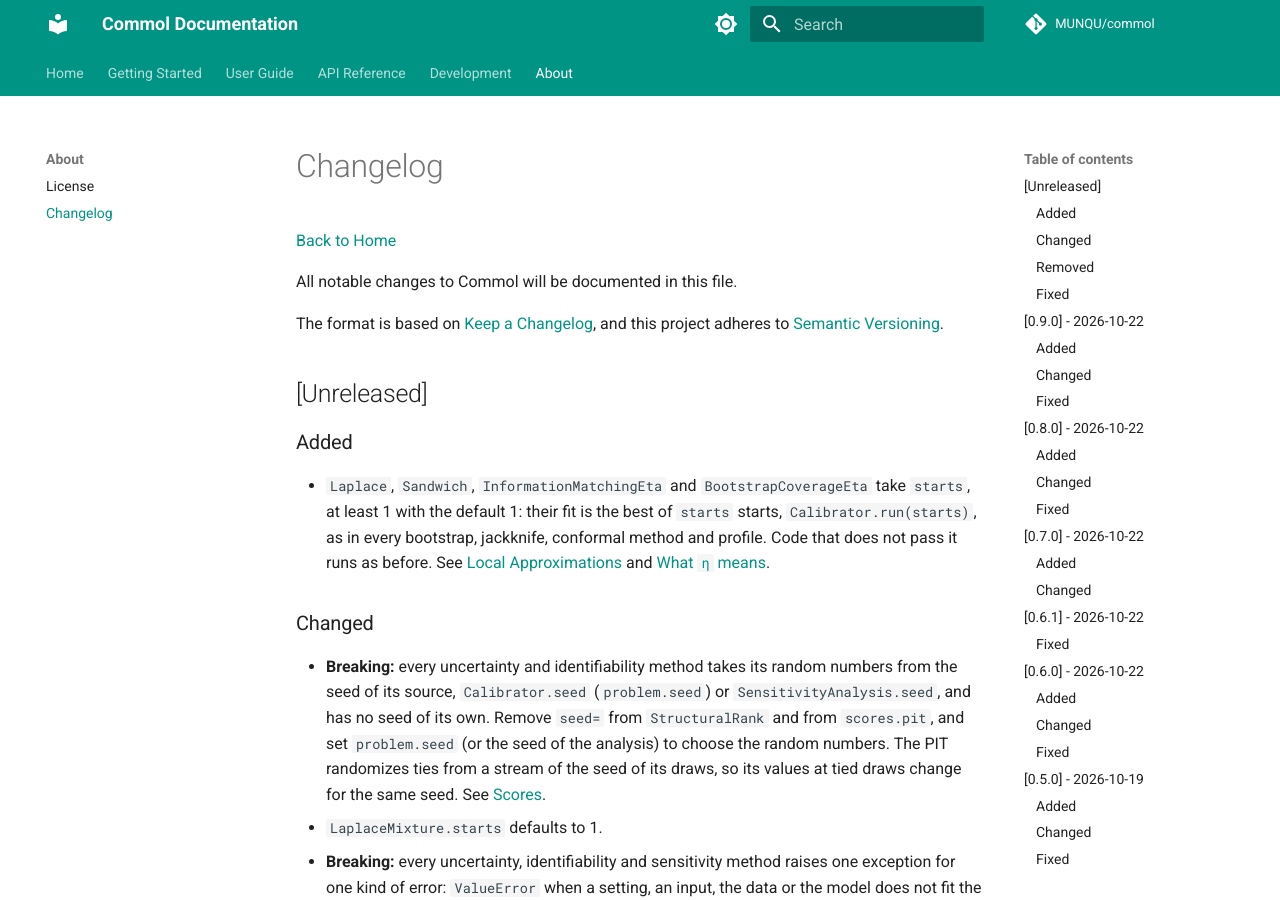
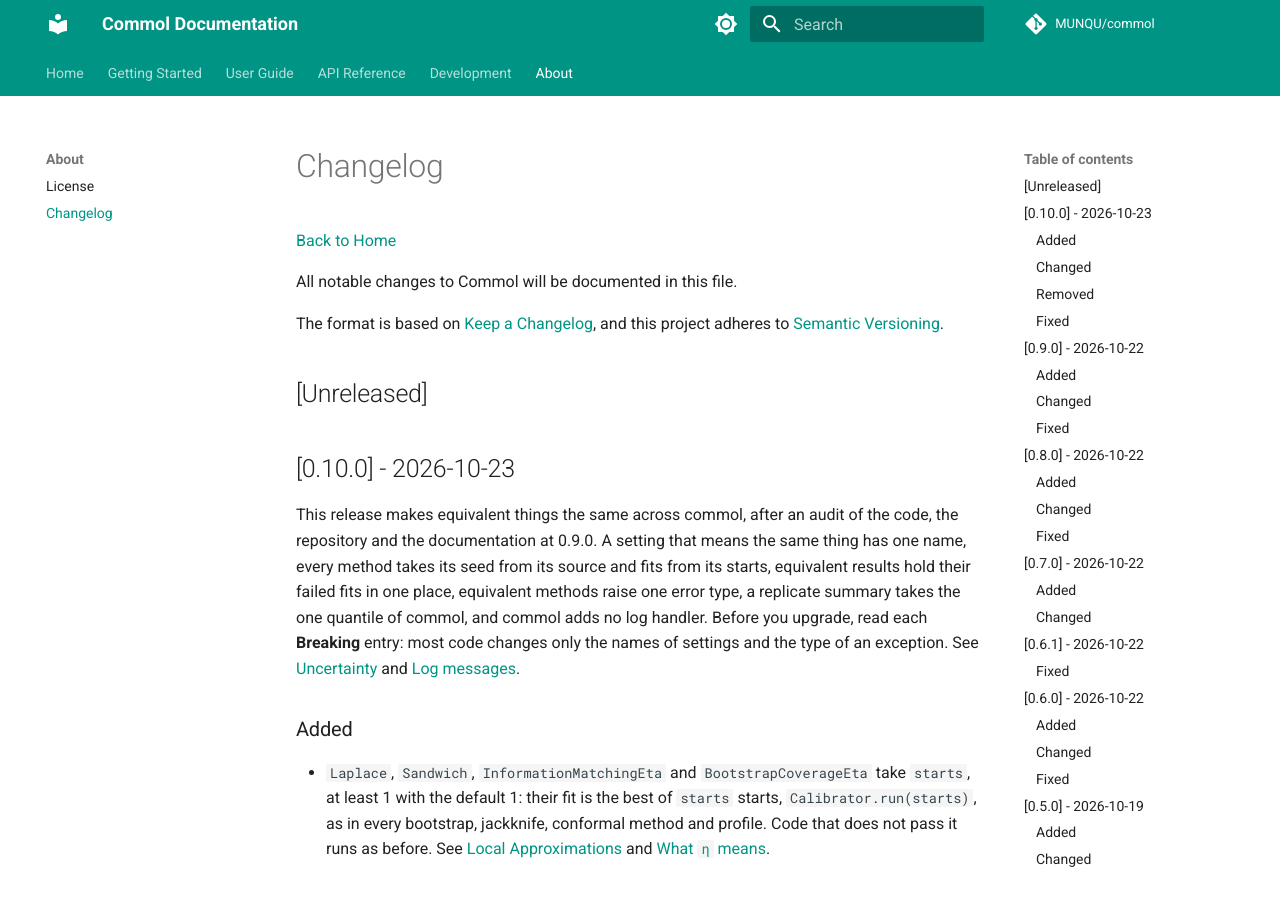
Before and after one commit to MUNQU/commol, an MkDocs documentation site: the page built from docs/about/changelog.md, in a window 1280 px wide and 900 px high. Built offline with MkDocs 1.6.1 and Material for MkDocs 9.7.7, drawn with Linux system fonts in a browser that asks for light colours; comment, search, counter and statistics services are not loaded; the version menu is left out; some of the changed text lies outside the part shown.

Commit message:
docs(changelog): release 0.10.0 (#361)

```diff
--- a/docs/about/changelog.md
+++ b/docs/about/changelog.md
@@ -8,6 +8,19 @@ The format is based on [Keep a Changelog](https://keepachangelog.com/en/1.0.0/),
 and this project adheres to [Semantic Versioning](https://semver.org/spec/v2.0.0.html).
 
 ## [Unreleased]
+
+## [0.10.0] - 2026-10-23
+
+This release makes equivalent things the same across commol, after an audit
+of the code, the repository and the documentation at 0.9.0. A setting that
+means the same thing has one name, every method takes its seed from its
+source and fits from its starts, equivalent results hold their failed fits in
+one place, equivalent methods raise one error type, a replicate summary takes
+the one quantile of commol, and commol adds no log handler. Before you
+upgrade, read each **Breaking** entry: most code changes only the names of
+settings and the type of an exception. See
+[Uncertainty](../guide/uncertainty/index.md) and
+[Log messages](../getting-started/quickstart.md#log-messages).
 
 ### Added
 
@@ -1573,6 +1586,7 @@ the details of these versions.
 ## Version History
 
 - **Unreleased** - Current development version
+- **0.10.0** - One way for equivalent things: setting names, seeds and starts, result shapes, error types, the quantile and logging
 - **0.9.0** - Control over the work and the record: threads and levels, swarm stop rules, truncated chaos bases, ratios, seeds and build info
 - **0.8.0** - Comparing runs: scenarios, quantities of a series, figures as methods and runs on the same panels
 - **0.7.0** - Reading a run through objects: the window grid and dates on the axis, series by output name and reports as methods
```
